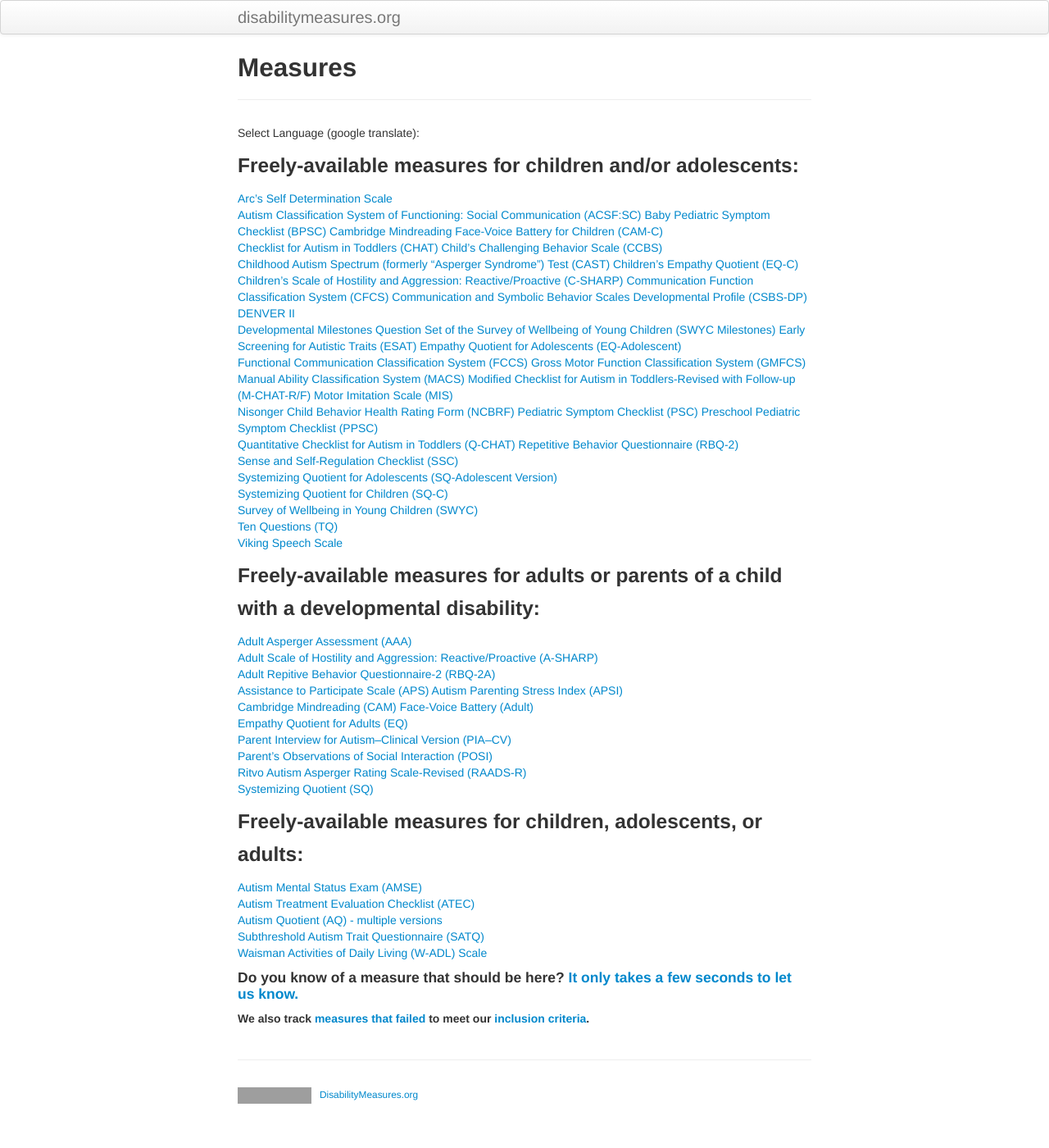
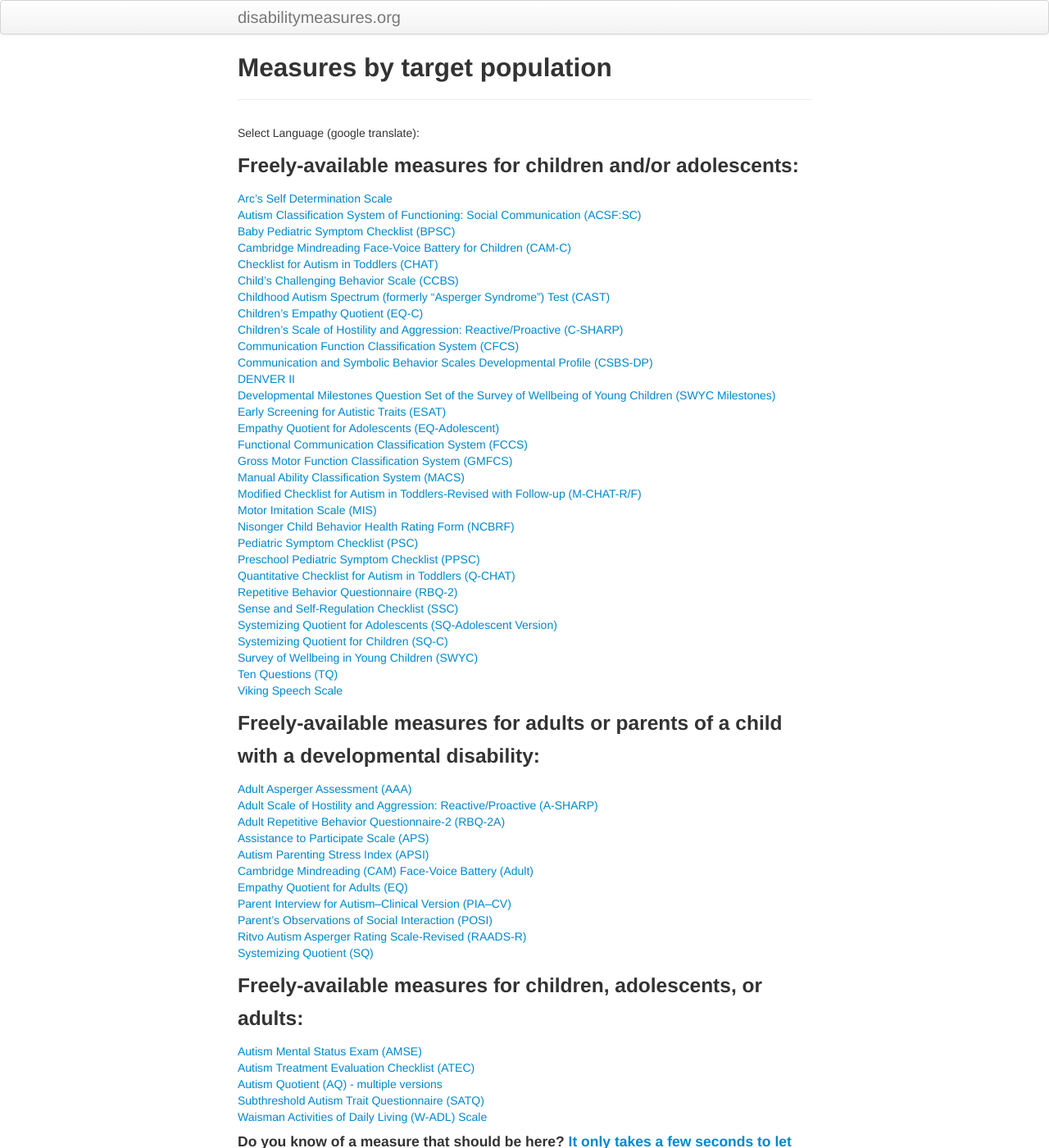
Before and after one commit to mjmaenner/disabilitymeasures, a Jekyll site: the page built from measures/index.md, in a window 1280 px wide and 1400 px high. Shown: the whole window at 82% size. Built offline with Jekyll 4.4.1, drawn with Linux system fonts in a browser that asks for light colours; grey boxes are pictures that could not be loaded.

Commit message:
Update index.md

```diff
--- a/measures/index.md
+++ b/measures/index.md
@@ -1,6 +1,6 @@
 ---
 layout: page
-title: Measures
+title: Measures by target population
 description: freely-available measures
 ---
 Select Language (google translate):
@@ -21,7 +21,7 @@ function googleTranslateElementInit() {
 [Checklist for Autism in Toddlers (CHAT)](http://disabilitymeasures.org/CHAT)
 [Child’s Challenging Behavior Scale (CCBS)](http://disabilitymeasures.org/ccbs)
 [Childhood Autism Spectrum (formerly "Asperger Syndrome") Test (CAST)](http://disabilitymeasures.org/cast)
-[Children's Empathy Quotient (EQ-C)](http://disabilitymeasures.org/EQC)
+  [Children's Empathy Quotient (EQ-C)](http://disabilitymeasures.org/EQC)
 [Children's Scale of Hostility and Aggression: Reactive/Proactive (C-SHARP)](http://disabilitymeasures.org/c-sharp)
 [Communication Function Classification System (CFCS)](http://disabilitymeasures.org/cfcs)
 [Communication and Symbolic Behavior Scales Developmental Profile (CSBS-DP)](http://disabilitymeasures.org/csbs-dp)
@@ -50,8 +50,9 @@ function googleTranslateElementInit() {
 
 [Adult Asperger Assessment (AAA)](http://disabilitymeasures.org/aaa)
 [Adult Scale of Hostility and Aggression: Reactive/Proactive (A-SHARP)](http://disabilitymeasures.org/a-sharp)
-[Adult Repitive Behavior Questionnaire-2 (RBQ-2A)](http://disabilitymeasures.org/RBQ-2A)
-[Assistance to Participate Scale (APS)](http://disabilitymeasures.org/aps)                                                               [Autism Parenting Stress Index (APSI)](http://disabilitymeasures.org/apsi)
+[Adult Repetitive Behavior Questionnaire-2 (RBQ-2A)](http://disabilitymeasures.org/RBQ-2A)
+[Assistance to Participate Scale (APS)](http://disabilitymeasures.org/aps)
+[Autism Parenting Stress Index (APSI)](http://disabilitymeasures.org/apsi)
 [Cambridge Mindreading (CAM) Face-Voice Battery (Adult)](http://disabilitymeasures.org/CAM-Adult/)
 [Empathy Quotient for Adults (EQ)](http://disabilitymeasures.org/EQ-Adult)
 [Parent Interview for Autism–Clinical Version (PIA–CV)](http://disabilitymeasures.org/pia-cv)
```
